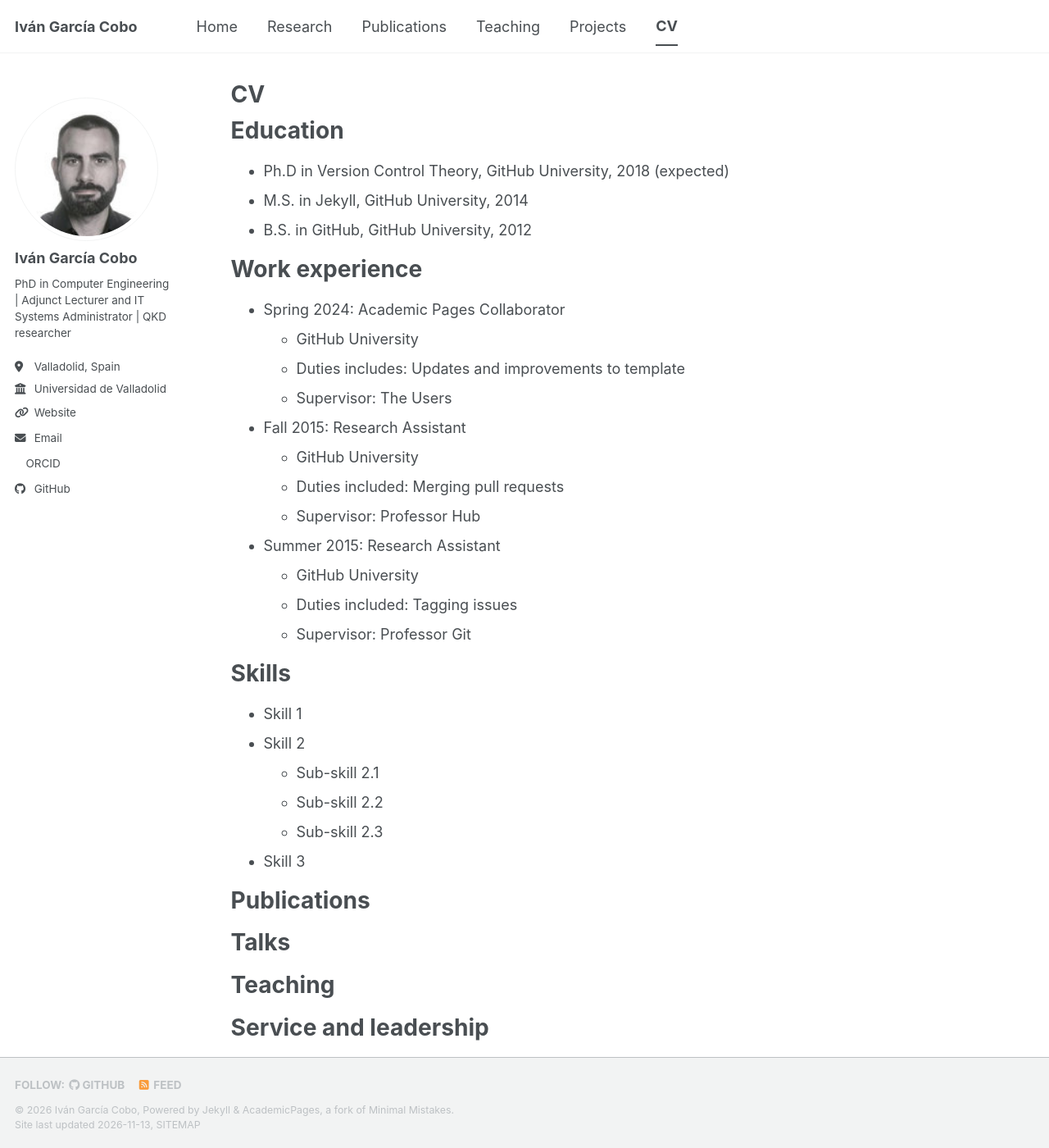
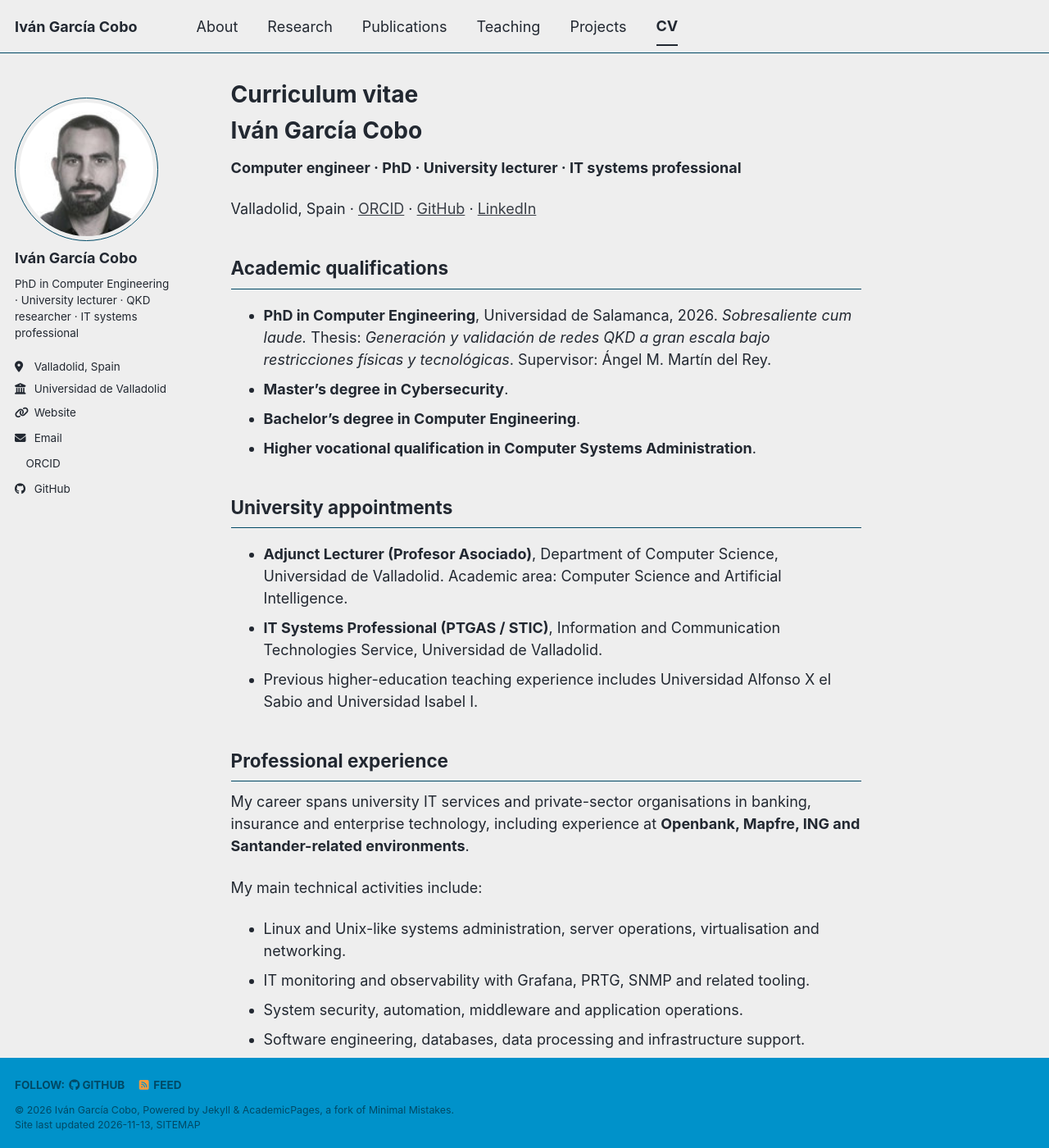
Before and after one commit to ivgarci/ivgarci.github.io, a Jekyll site: the page built from _pages/cv.md, in a window 1280 px wide and 1400 px high. Shown: the whole window at 82% size. Built offline with Jekyll 4.4.1, drawn with Linux system fonts in a browser that asks for light colours; a style sheet for code colours, icons or effects is not loaded; some of the changed text lies outside the part shown.

Commit message:
Rebuild personal academic pages, research, CV, teaching and projects

```diff
--- a/_config.yml
+++ b/_config.yml
@@ -8,7 +8,7 @@
 
 # Basic Site Settings
 locale                   : "en-US"
-site_theme               : "default"
+site_theme               : "air"
 title                    : "Iván García Cobo"
 title_separator          : "-"
 name                     : &name "Iván García Cobo"
@@ -25,11 +25,11 @@ author:
   avatar           : "Ivan-Garcia-Cobo.jpg"
   name             : "Iván García Cobo"
   pronouns         : # example: "she/her"
-  bio              : "PhD in Computer Engineering | Adjunct Lecturer and IT Systems Administrator | QKD researcher"
+  bio              : "PhD in Computer Engineering · University lecturer · QKD researcher · IT systems professional"
   location         : "Valladolid, Spain"
   employer         : "Universidad de Valladolid"
   uri              : "https://ivangarciacobo.com"
-  email            : "ivangarciacobo (at) usal (dot) es"
+  email            : "ivan.garcia.cobo@uva.es"
 
   # Academic websites
   arxiv            : # URL - Update with the correct link to your profile
@@ -80,9 +80,11 @@ publication_category:
   books:
     title: 'Books'
   manuscripts:
-    title: 'Journal Articles'
+    title: 'Peer-reviewed journal articles'
   conferences:
-    title: 'Conference Papers'
+    title: 'Conference papers'
+  chapters:
+    title: 'Book chapters'
 
 # Site Settings
 teaser                   :  # filename of teaser fallback teaser image placed in /images/, .e.g. "500x300.png"
@@ -140,9 +142,11 @@ og_image                 :  # Open Graph/Twitter default site image
 # For specifying social profiles
 # - https://developers.google.com/structured-data/customize/social-profiles
 social:
-  type                   : # Person or Organization (defaults to Person)
-  name                   : # If the user or organization name differs from the site's name
-  links: # An array of links to social media profiles
+  type                   : Person
+  name                   : "Iván García Cobo"
+  links:
+    - "https://github.com/ivgarci"
+    - "https://orcid.org/0000-0002-9472-5613"
 
 
 # Analytics
@@ -166,20 +170,16 @@ exclude:
   # Hide unmodified Academic Pages demo content from the published site.
   - _drafts
   - _posts
-  - _portfolio
-  - _publications
-  - _talks
-  - _teaching
   - _pages/archive-layout-with-content.md
   - _pages/collection-archive.html
   - _pages/cv-json.md
   - _pages/markdown.md
   - _pages/non-menu-page.md
-  - _pages/portfolio.html
+  - _pages/year-archive.html
+  - _pages/terms.md
   - _pages/talks.html
   - _pages/talkmap.html
-  - _pages/year-archive.html
-  - _pages/terms.md
+  - _pages/portfolio.html
   - .jekyll-assets-cache
   - .sass-cache
   - assets/js/_main.js
--- a/_data/navigation.yml
+++ b/_data/navigation.yml
@@ -1,6 +1,6 @@
-# Navigation for Iván García Cobo's professional website
+# Main navigation
 main:
-  - title: "Home"
+  - title: "About"
     url: /
   - title: "Research"
     url: /research/
--- a/_pages/cv.md
+++ b/_pages/cv.md
@@ -1,64 +1,52 @@
 ---
-layout: archive
-title: "CV"
+layout: single
+title: "Curriculum vitae"
 permalink: /cv/
 author_profile: true
 redirect_from:
-  - /resume
+  - /resume/
 ---
 
-{% include base_path %}
+# Iván García Cobo
 
-Education
-======
-* Ph.D in Version Control Theory, GitHub University, 2018 (expected)
-* M.S. in Jekyll, GitHub University, 2014
-* B.S. in GitHub, GitHub University, 2012
+**Computer engineer · PhD · University lecturer · IT systems professional**
 
-Work experience
-======
-* Spring 2024: Academic Pages Collaborator
-  * GitHub University
-  * Duties includes: Updates and improvements to template
-  * Supervisor: The Users
+Valladolid, Spain · [ORCID](https://orcid.org/0000-0002-9472-5613) · [GitHub](https://github.com/ivgarci) · [LinkedIn](https://www.linkedin.com/in/garciacobo/)
 
-* Fall 2015: Research Assistant
-  * GitHub University
-  * Duties included: Merging pull requests
-  * Supervisor: Professor Hub
+## Academic qualifications
 
-* Summer 2015: Research Assistant
-  * GitHub University
-  * Duties included: Tagging issues
-  * Supervisor: Professor Git
+- **PhD in Computer Engineering**, Universidad de Salamanca, 2026. *Sobresaliente cum laude.* Thesis: *Generación y validación de redes QKD a gran escala bajo restricciones físicas y tecnológicas*. Supervisor: Ángel M. Martín del Rey.
+- **Master's degree in Cybersecurity**.
+- **Bachelor's degree in Computer Engineering**.
+- **Higher vocational qualification in Computer Systems Administration**.
 
-Skills
-======
-* Skill 1
-* Skill 2
-  * Sub-skill 2.1
-  * Sub-skill 2.2
-  * Sub-skill 2.3
-* Skill 3
+## University appointments
 
-Publications
-======
-  <ul>{% for post in site.publications reversed %}
-    {% include archive-single-cv.html %}
-  {% endfor %}</ul>
+- **Adjunct Lecturer (Profesor Asociado)**, Department of Computer Science, Universidad de Valladolid. Academic area: Computer Science and Artificial Intelligence.
+- **IT Systems Professional (PTGAS / STIC)**, Information and Communication Technologies Service, Universidad de Valladolid.
+- Previous higher-education teaching experience includes Universidad Alfonso X el Sabio and Universidad Isabel I.
 
-Talks
-======
-  <ul>{% for post in site.talks reversed %}
-    {% include archive-single-talk-cv.html  %}
-  {% endfor %}</ul>
+## Professional experience
 
-Teaching
-======
-  <ul>{% for post in site.teaching reversed %}
-    {% include archive-single-cv.html %}
-  {% endfor %}</ul>
+My career spans university IT services and private-sector organisations in banking, insurance and enterprise technology, including experience at **Openbank, Mapfre, ING and Santander-related environments**.
 
-Service and leadership
-======
-* Currently signed in to 43 different slack teams
+My main technical activities include:
+
+- Linux and Unix-like systems administration, server operations, virtualisation and networking.
+- IT monitoring and observability with Grafana, PRTG, SNMP and related tooling.
+- System security, automation, middleware and application operations.
+- Software engineering, databases, data processing and infrastructure support.
+
+## Research interests
+
+Quantum key distribution · Complex networks · Graph algorithms · Network optimisation and robustness · Cybersecurity · Scientific computing · AI-supported information retrieval.
+
+## Publications
+
+The [publications page](/publications/) lists peer-reviewed articles, proceedings, book chapters and current research manuscripts, with DOI links where available.
+
+## Professional development
+
+**Linux Foundation Certified Engineer (LFCE)** and further training in computing, systems and security.
+
+*This is a concise online biography, not an official certified CVN or exhaustive employment record.*
```
Also changed, not shown: _pages/about.md (+17 -18 lines), _pages/projects.md (added, +27 -0 lines), _pages/research.md (added, +56 -0 lines), _pages/teaching.html (+19 -5 lines), _portfolio/portfolio-1.md (deleted, +0 -7 lines), _portfolio/portfolio-2.html (deleted, +0 -7 lines), _posts/2012-08-14-blog-post-1.md (deleted, +0 -20 lines), _posts/2013-08-14-blog-post-2.md (deleted, +0 -20 lines), _posts/2014-08-14-blog-post-3.md (deleted, +0 -20 lines), _posts/2015-08-14-blog-post-4.md (deleted, +0 -20 lines), _posts/2199-01-01-future-post.md (deleted, +0 -11 lines), _teaching/2014-spring-teaching-1.md (deleted, +0 -20 lines), _teaching/2015-spring-teaching-2.md (deleted, +0 -20 lines).
